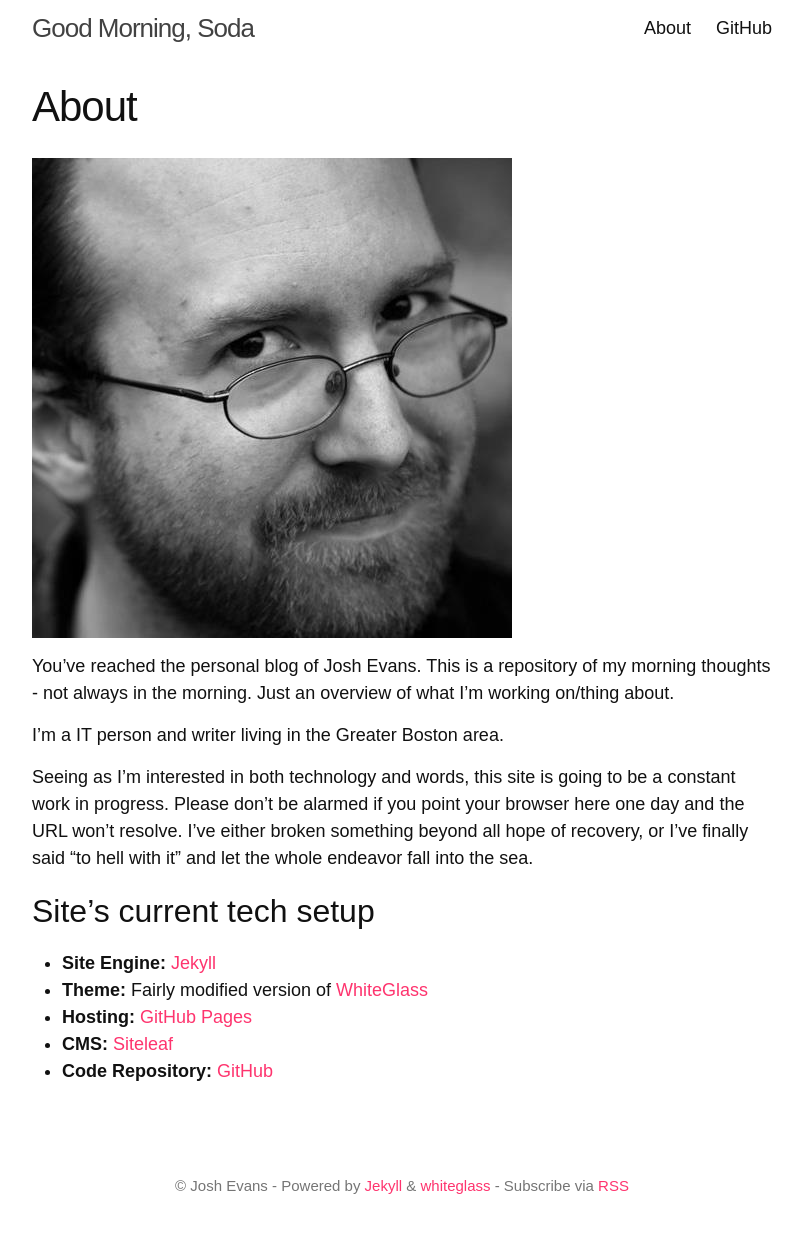
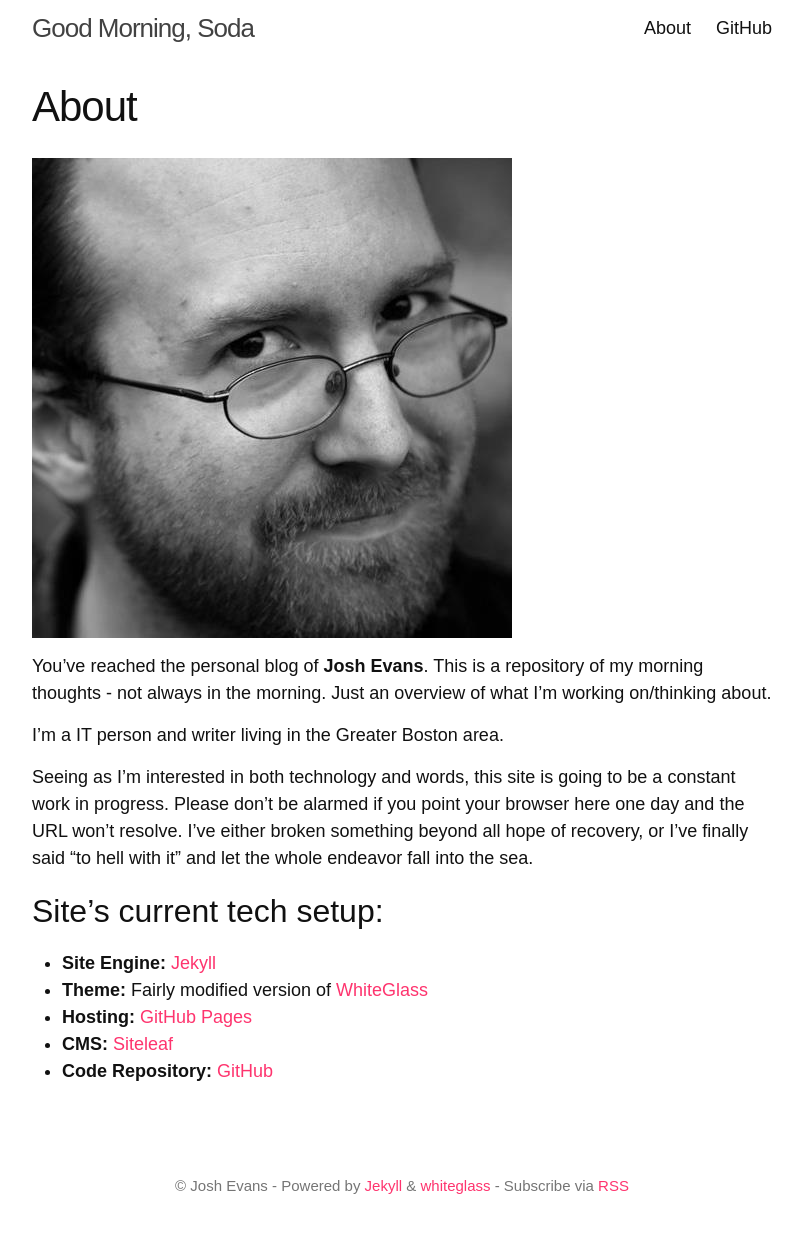
Before and after one commit to roguescholar42/roguescholar42.github.io, a Jekyll site: the page built from about.md, in a window 1280 px wide. Shown: the whole page, without its empty margins (238-1041 px from the left). Built offline with Jekyll 4.4.1, drawn with Linux system fonts in a browser that asks for light colours.

Commit message:
Updated About

```diff
--- a/about.md
+++ b/about.md
@@ -6,13 +6,13 @@ layout: page
 
 ![Facebook 1.jpg](/uploads/Facebook%201.jpg)
 
-You've reached the personal blog of Josh Evans.  This is a repository of my morning thoughts - not always in the morning. Just an overview of what I'm working on/thing about.
+You've reached the personal blog of **Josh Evans**.  This is a repository of my morning thoughts - not always in the morning. Just an overview of what I'm working on/thinking about.
 
 I'm a IT person and writer living in the Greater Boston area.
 
 Seeing as I'm interested in both technology and words, this site is going to be a constant work in progress. Please don't be alarmed if you point your browser here one day and the URL won't resolve.  I've either broken something beyond all hope of recovery, or I've finally said "to hell with it" and let the whole endeavor fall into the sea.
 
-## Site's current tech setup
+## Site's current tech setup:
 
 - **Site Engine:** [Jekyll](https://jekyllrb.com/)
 - **Theme:** Fairly modified version of [WhiteGlass](https://github.com/yous/whiteglass)
```
